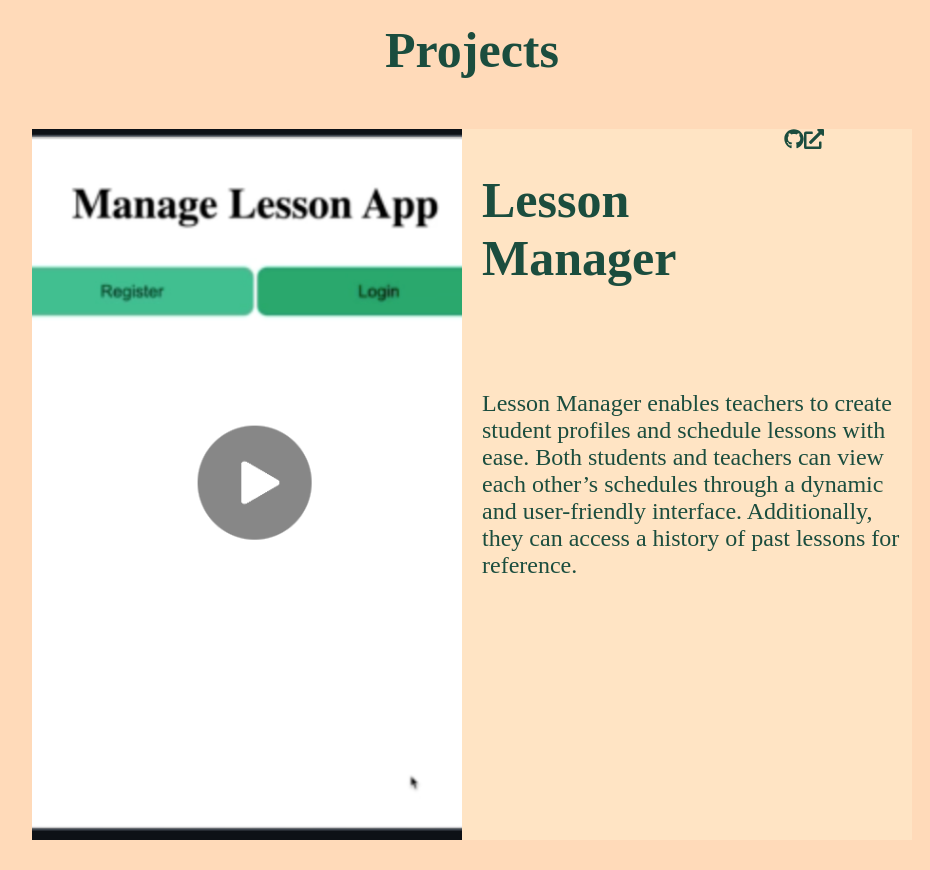
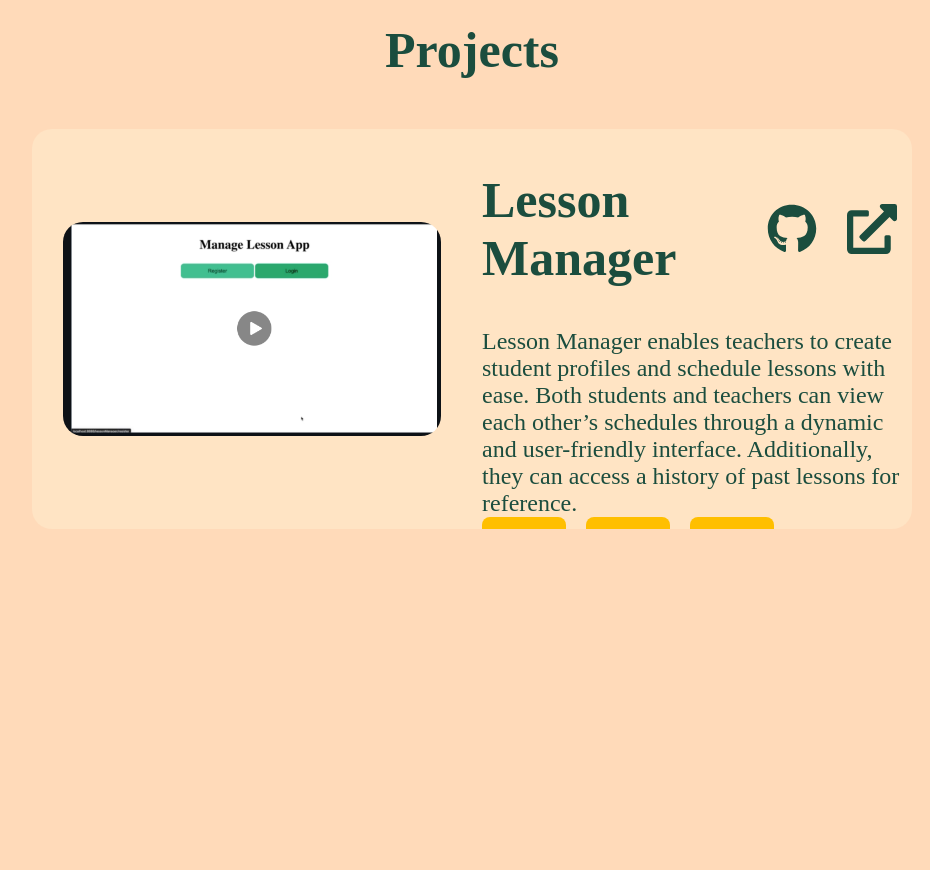
Before and after one commit to Yui1002/portfolio, a React app: page / in a window 1280 px wide. Shown: the part 1180-2050 px from the top of the page, without its empty margins (168-1098 px from the left). After the commit the page ends 1739 px from the top, so only its background shows below. Built offline with nearby package versions, Linux system fonts and the light colour scheme.

Commit message:
created basic design for each project container

```diff
--- a/src/components/Project.tsx
+++ b/src/components/Project.tsx
@@ -4,14 +4,16 @@ import { FaExternalLinkAlt } from "react-icons/fa";
 
 interface ProjectProps {
   project: {
-        name: string,
-        description: string,
-        image: string,
-        githubLink: string
-    }
+    name: string;
+    description: string;
+    image: string;
+    tools: Array<string>;
+    githubLink: string;
+    websiteLink: string;
+  };
 }
 
-const Project = ({project}: ProjectProps) => {
+const Project = ({ project }: ProjectProps) => {
   return (
     <div className="project-card">
       <div className="project-image">
@@ -20,14 +22,20 @@ const Project = ({project}: ProjectProps) => {
       <div className="project-details">
         <h2 className="project-title">{project.name}</h2>
         <p className="project-description">{project.description}</p>
-                <div className="project-tools"></div>
+        <div className="project-tools">
+          {project.tools.map((tool, index) => (
+            <p key={index} className="project-tool">
+              {tool}
+            </p>
+          ))}
+        </div>
         <div className="project-icon">
-                    <FaGithub size={20}/>
-                    <FaExternalLinkAlt size={20} />
+          <FaGithub size={50} />
+          <FaExternalLinkAlt size={50} />
         </div>
       </div>
     </div>
-    )
-}
+  );
+};
 
 export default Project;
--- a/src/projectData.ts
+++ b/src/projectData.ts
@@ -3,7 +3,9 @@ const projectsData = [
         name: "Lesson Manager",
         description: "Lesson Manager enables teachers to create student profiles and schedule lessons with ease. Both students and teachers can view each other’s schedules through a dynamic and user-friendly interface. Additionally, they can access a history of past lessons for reference.",
         image: require("./images/LessonManager.png"),
-        githubLink: "https://github.com/Yui1002/LessonManager"
+        tools: ["React", "PHP", "PostgreSQL"],
+        githubLink: "https://github.com/Yui1002/LessonManager",
+        websiteLink: ""
     },
     // {
     //     name: "Timebox",
--- a/src/styles/Project.css
+++ b/src/styles/Project.css
@@ -2,33 +2,39 @@
   display: grid;
   grid-template-columns: 1fr 1fr;
   gap: 20px;
-  align-items: stretch; /* Ensure both areas stretch to match the grid height */
-  grid-template-rows: auto; /* Allow rows to adapt to content */
-  grid-template-areas: 'Image Details';
-  background-color: #FFE4C4;
+  align-items: stretch;
+  grid-template-areas: "Image Details";
+  background-color: #ffe4c4;
+  height: 400px;
+  overflow: hidden;
+  padding: 0px 10px;
+  border-radius: 20px;
 }
 
 .project-image {
   grid-area: Image;
-  height: 100%; /* Match the height of the grid row */
+  height: 400px;
+  display: flex;
+  justify-content: center;
+  align-items: center;
 }
 
 .project-image img {
-  width: 100%;
-  height: 100%; /* Ensure the image fills the container */
-  object-fit: cover; /* Maintain aspect ratio and crop if necessary */
+  width: 90%;
+  object-fit: cover;
+  border-radius: 20px;
 }
 
 .project-details {
+  height: 400px;
   grid-area: Details;
   display: grid;
-  grid-template-columns: 1fr 0.5;
-  grid-template-rows: 1fr 1fr 1fr;
+  grid-template-columns: 1fr 0.5fr;
+  grid-template-rows: 1fr 1fr 0.5fr;
   grid-template-areas:
     "Title Icons"
     "Description Description"
-    "Tools Tools"
-    ;
+    "Tools Tools";
 }
 
 .project-title {
@@ -39,20 +45,30 @@
 .project-description {
   grid-area: Description;
   font-size: 24px;
+  margin: 0;
 }
 
 .project-tools {
   grid-area: Tools;
+  display: flex;
+  gap: 20px;
 }
 
-/* .github-icon {
-  grid-area: GIcon;
+.project-tool {
+  background-color: #ffbf00;
+  border-radius: 8px;
+  width: 20%;
+  font-size: 24px;
+  text-align: center;
+  margin: 0px;
+  height: 50%;
+  line-height: 40px;
 }
-
-.website-icon {
-  grid-area: WIcon;
-} */
 
 .project-icon {
   grid-area: Icons;
+  display: flex;
+  justify-content: center;
+  gap: 30px;
+  align-items: center;
 }
```
Lines whose indentation alone changed are shown as unchanged.
